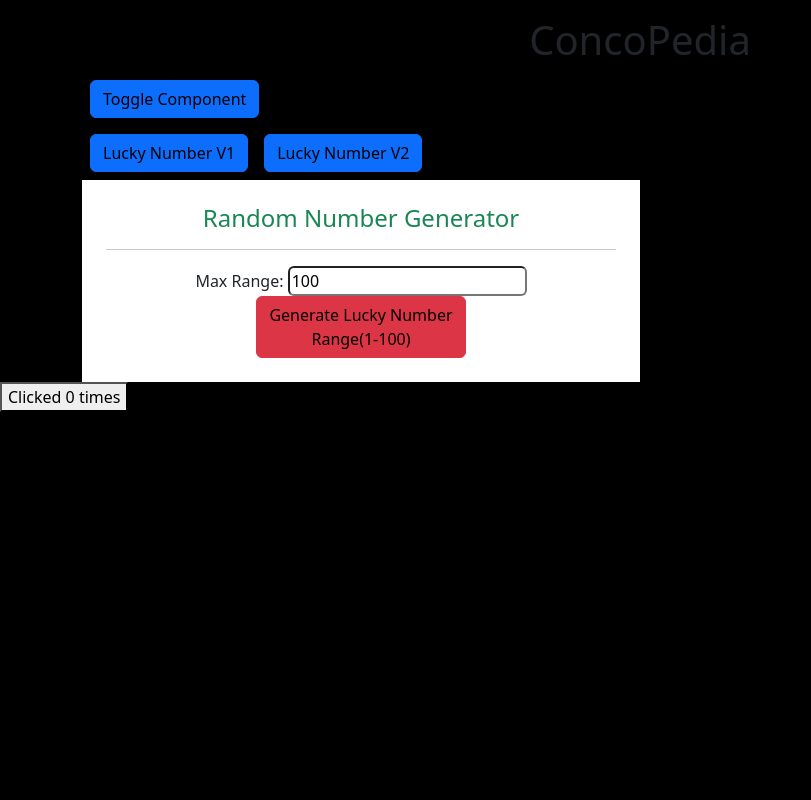
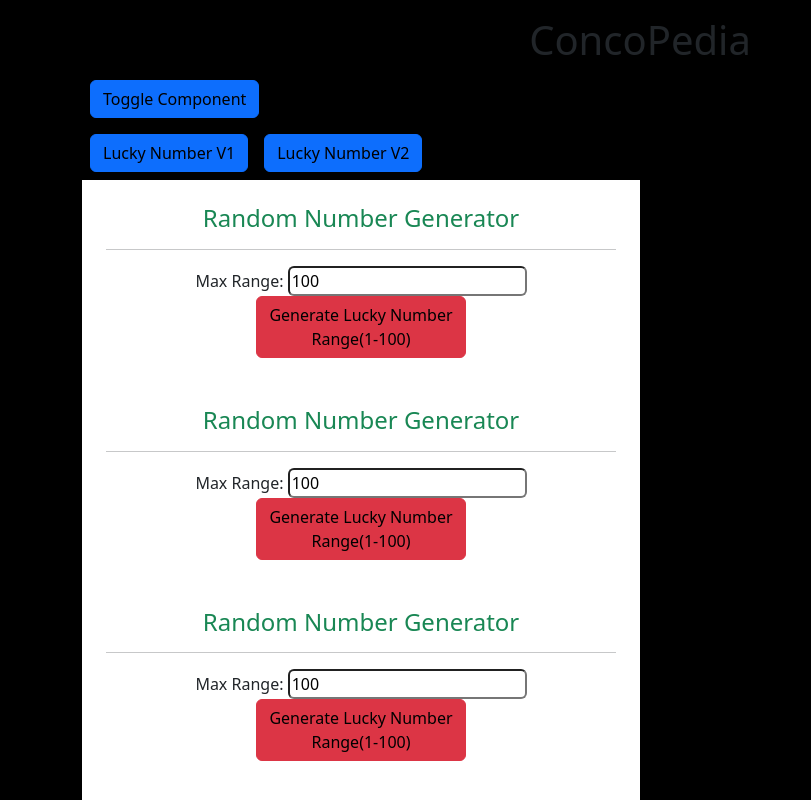
Before and after one commit to raaakib0/patient-admission-frontend, a Vue app: page / in a window 1280 px wide. Both pictures are taken after a click on the button "Toggle Component". Shown: the top 800 px of the page, without its empty margins (0-811 px from the left). Built offline with nearby package versions, Linux system fonts and the light colour scheme.

Commit message:
restore previous version

```diff
--- a/src/App.vue
+++ b/src/App.vue
@@ -1,52 +1,4 @@
 <template>
-  <div class="bg-black text pt-3" :style="{ height: '100vh' }">
-    <h1 class="text-center text- success">ConcoPedia</h1>
-    <div class="container">
-      <button
-        class="btn btn-primary text-black m-2"
-        @click="newVersion = !newVersion"
-      >
-        Toggle Component
-      </button>
-      <br />
-      <button
-        class="btn btn-primary text-black m-2"
-        @click="newVersion = false"
-      >
-        Lucky Number V1
-      </button>
-      <button class="btn btn-primary text-black m-2" @click="newVersion = true">
-        Lucky Number V2
-      </button>
-      <br />
-      <component :is="currentComponenet" />
-    </div>
-    <ButtonCounter></ButtonCounter>
-  </div>
-   <div class="bg-black text pt-3" :style="{ height: '100vh' }">
-    <h1 class="text-center text- success">ConcoPedia</h1>
-    <div class="container">
-      <button
-        class="btn btn-primary text-black m-2"
-        @click="newVersion = !newVersion"
-      >
-        Toggle Component
-      </button>
-      <br />
-      <button
-        class="btn btn-primary text-black m-2"
-        @click="newVersion = false"
-      >
-        Lucky Number V1
-      </button>
-      <button class="btn btn-primary text-black m-2" @click="newVersion = true">
-        Lucky Number V2
-      </button>
-      <br />
-      <component :is="currentComponenet" />
-    </div>
-    <ButtonCounter></ButtonCounter>
-  </div>
   <div class="bg-black text pt-3" :style="{ height: '100vh' }">
     <h1 class="text-center text- success">ConcoPedia</h1>
     <div class="container">
--- a/src/Components/LuckyNumberV2.vue
+++ b/src/Components/LuckyNumberV2.vue
@@ -1,5 +1,54 @@
 <template>
   <div class="col-6 bg-white text-center p-4">
+    <h4 class="text-success">Random Number Generator</h4>
+    <hr/>
+    Max Range:
+    <input v-model.number= "maxNumber" class="rounded" type="number" />
+    <button class="btn btn-danger text-black" @click="genereateLuckyNumber">
+      <span v-if="luckyNumber === 0">
+        Generate Lucky Number <br />
+        Range(1-{{maxNumber}})
+      </span>
+      <span v-else >
+        Lucky Number: {{ luckyNumber }} <br/>
+        Click to Generate new Lucky Number
+      </span>
+    </button>
+  </div>
+
+   <div class="col-6 bg-white text-center p-4">
+    <h4 class="text-success">Random Number Generator</h4>
+    <hr/>
+    Max Range:
+    <input v-model.number= "maxNumber" class="rounded" type="number" />
+    <button class="btn btn-danger text-black" @click="genereateLuckyNumber">
+      <span v-if="luckyNumber === 0">
+        Generate Lucky Number <br />
+        Range(1-{{maxNumber}})
+      </span>
+      <span v-else >
+        Lucky Number: {{ luckyNumber }} <br/>
+        Click to Generate new Lucky Number
+      </span>
+    </button>
+  </div>
+   <div class="col-6 bg-white text-center p-4">
+    <h4 class="text-success">Random Number Generator</h4>
+    <hr/>
+    Max Range:
+    <input v-model.number= "maxNumber" class="rounded" type="number" />
+    <button class="btn btn-danger text-black" @click="genereateLuckyNumber">
+      <span v-if="luckyNumber === 0">
+        Generate Lucky Number <br />
+        Range(1-{{maxNumber}})
+      </span>
+      <span v-else >
+        Lucky Number: {{ luckyNumber }} <br/>
+        Click to Generate new Lucky Number
+      </span>
+    </button>
+  </div>
+   <div class="col-6 bg-white text-center p-4">
     <h4 class="text-success">Random Number Generator</h4>
     <hr/>
     Max Range:
```
